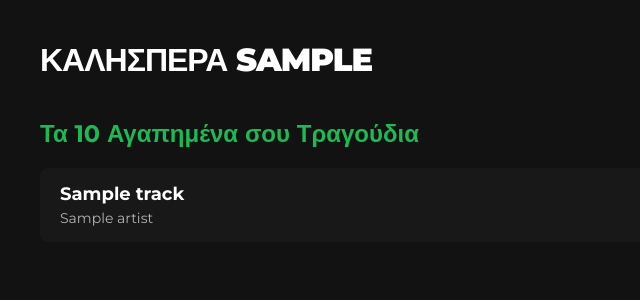
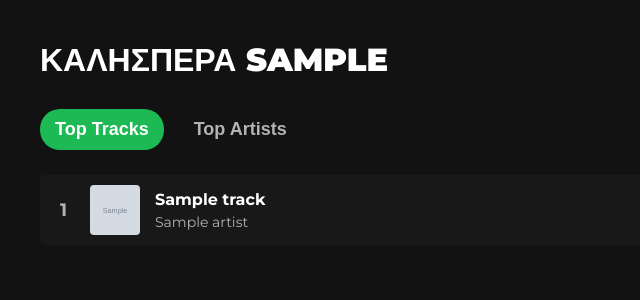
Before and after one commit to konstantinaklei/spotify-profile-analyzer, a Flask app: template templates/index.html in a window 1280 px wide. Shown: the top 300 px of the page, without its empty margins (0-640 px from the left). Run offline with Flask 3, Linux system fonts and the light colour scheme; the template is opened without the code that fills it: most values are stand-ins (such as "Sample title", 1, 10 or a date in 2020); grey boxes marked "Sample" are stand-in pictures.

Commit message:
fix: modifying the old code

```diff
--- a/templates/index.html
+++ b/templates/index.html
@@ -15,77 +15,69 @@
             padding: 40px;
         }
 
-        .header-section {
-            margin-bottom: 40px;
+        .header-section { margin-bottom: 30px; }
+        .greeting { font-size: 32px; font-weight: 900; margin: 0; }
+
+        .menu {
+            display: flex;
+            gap: 15px;
+            margin-bottom: 25px;
         }
 
-        .greeting {
-            font-size: 32px;
-            font-weight: 900;
-            letter-spacing: -1px;
-            margin: 0;
+        .menu-btn {
+            background-color: transparent;
+            color: #B3B3B3;
+            border: none;
+            font-size: 18px;
+            font-weight: 700;
+            cursor: pointer;
+            padding: 10px 15px;
+            border-radius: 20px;
+            transition: all 0.2s;
         }
 
-        h2 {
-            color: #1DB954;
-            font-size: 24px;
-            margin-bottom: 20px;
+        .menu-btn:hover { color: #FFF; }
+
+        .menu-btn.active {
+            background-color: #1DB954;
+            color: #FFF;
         }
 
-        ul {
-            list-style-type: none;
-            padding: 0;
+        .list-container {
+            display: none;
         }
 
-        li {
-            background-color: #181818;
-            margin-bottom: 12px;
-            padding: 15px 20px;
-            border-radius: 8px;
-            transition: background-color 0.3s;
+        .list-container.active {
+            display: block;
         }
 
-        li:hover {
-            background-color: #282828;
-        }
-
-        .song-name {
-            font-weight: 700;
-            font-size: 18px;
-            margin-bottom: 4px;
-        }
-
-        .artist-name {
-            color: #B3B3B3;
-            font-size: 14px;
-            font-weight: 400;
-        }
-        .track-item {
+        .item-card {
             display: flex;
             align-items: center;
             background-color: #181818;
             padding: 10px 20px;
             margin-bottom: 8px;
             border-radius: 5px;
+            transition: background-color 0.2s;
         }
 
-    .track-rank {
-        width: 30px;
-        font-weight: bold;
-        font-size: 18px;
-    }
+        .item-card:hover { background-color: #282828; }
 
-    .track-image {
+        .rank { width: 30px; font-weight: bold; font-size: 18px; color: #B3B3B3; }
+
+        .item-image {
             width: 50px;
             height: 50px;
             border-radius: 4px;
             margin-right: 15px;
+            object-fit: cover;
         }
 
-    .track-info {
-        display: flex;
-        flex-direction: column;
-    }
+        .artist-image { border-radius: 50%; }
+
+        .item-info { display: flex; flex-direction: column; }
+        .title { font-weight: 700; font-size: 16px; margin-bottom: 4px; }
+        .subtitle { color: #B3B3B3; font-size: 14px; }
     </style>
 </head>
 <body>
@@ -94,23 +86,55 @@
         <h1 class="greeting" id="dynamic-greeting"></h1>
     </div>
 
-    <h2>Τα 10 Αγαπημένα σου Τραγούδια</h2>
-    <ul>
+    <div class="menu">
+        <button class="menu-btn active" onclick="switchTab('tracks')">Top Tracks</button>
+        <button class="menu-btn" onclick="switchTab('artists')">Top Artists</button>
+    </div>
+
+    <div id="tracks-list" class="list-container active">
         {% for track in tracks %}
-        <li>
-            <div class="song-name">{{ track.name }}</div>
-            <div class="artist-name">{{ track.artists[0].name }}</div>
-        </li>
+        <div class="item-card">
+            <div class="rank">{{ loop.index }}</div>
+            <img class="item-image" src="{{ track.album.images[0].url }}" alt="Album cover">
+            <div class="item-info">
+                <div class="title">{{ track.name }}</div>
+                <div class="subtitle">{{ track.artists[0].name }}</div>
+            </div>
+        </div>
         {% endfor %}
-    </ul>
+    </div>
+
+    <div id="artists-list" class="list-container">
+        {% for artist in artists %}
+        <div class="item-card">
+            <div class="rank">{{ loop.index }}</div>
+            <img class="item-image artist-image" src="{{ artist.images[0].url }}" alt="Artist image">
+            <div class="item-info">
+                <div class="title">{{ artist.name }}</div>
+            </div>
+        </div>
+        {% endfor %}
+    </div>
 
     <script>
         const hour = new Date().getHours();
         let greetingWord = (hour < 12) ? "ΚΑΛΗΜΕΡΑ" : "ΚΑΛΗΣΠΕΡΑ";
+        const userName = "{{ user_name }}".toUpperCase();
+        document.getElementById("dynamic-greeting").innerText = greetingWord + " " + userName;
 
-        const userName = "{{ user_name }}".toUpperCase();
+        // Tabs
+        function switchTab(tabName) {
+            document.querySelectorAll('.list-container').forEach(list => list.classList.remove('active'));
+            document.querySelectorAll('.menu-btn').forEach(btn => btn.classList.remove('active'));
 
-        document.getElementById("dynamic-greeting").innerText = greetingWord + " " + userName;
+            if (tabName === 'tracks') {
+                document.getElementById('tracks-list').classList.add('active');
+                document.querySelectorAll('.menu-btn')[0].classList.add('active');
+            } else if (tabName === 'artists') {
+                document.getElementById('artists-list').classList.add('active');
+                document.querySelectorAll('.menu-btn')[1].classList.add('active');
+            }
+        }
     </script>
 
 </body>
```
Lines whose indentation alone changed are shown as unchanged.
